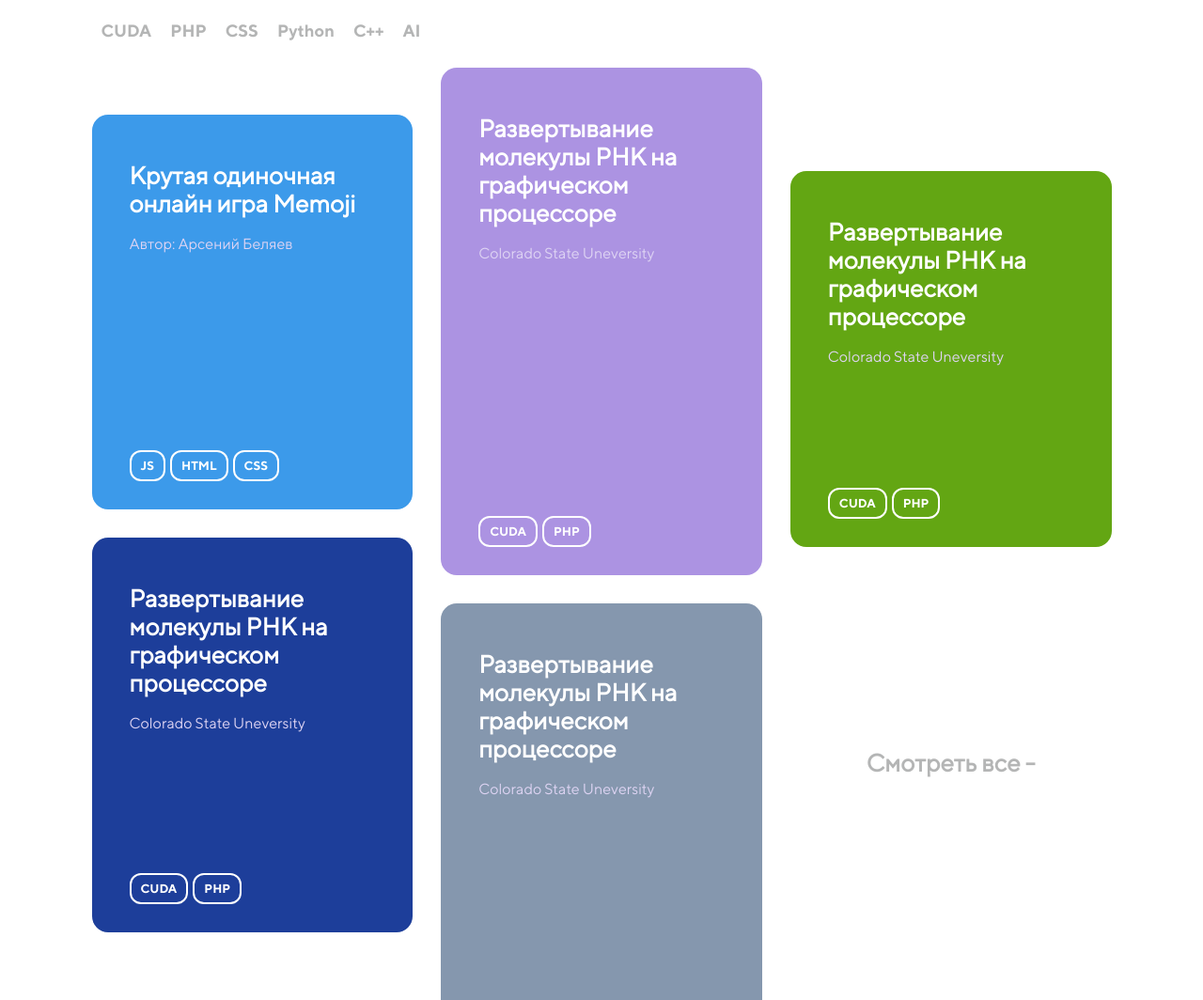
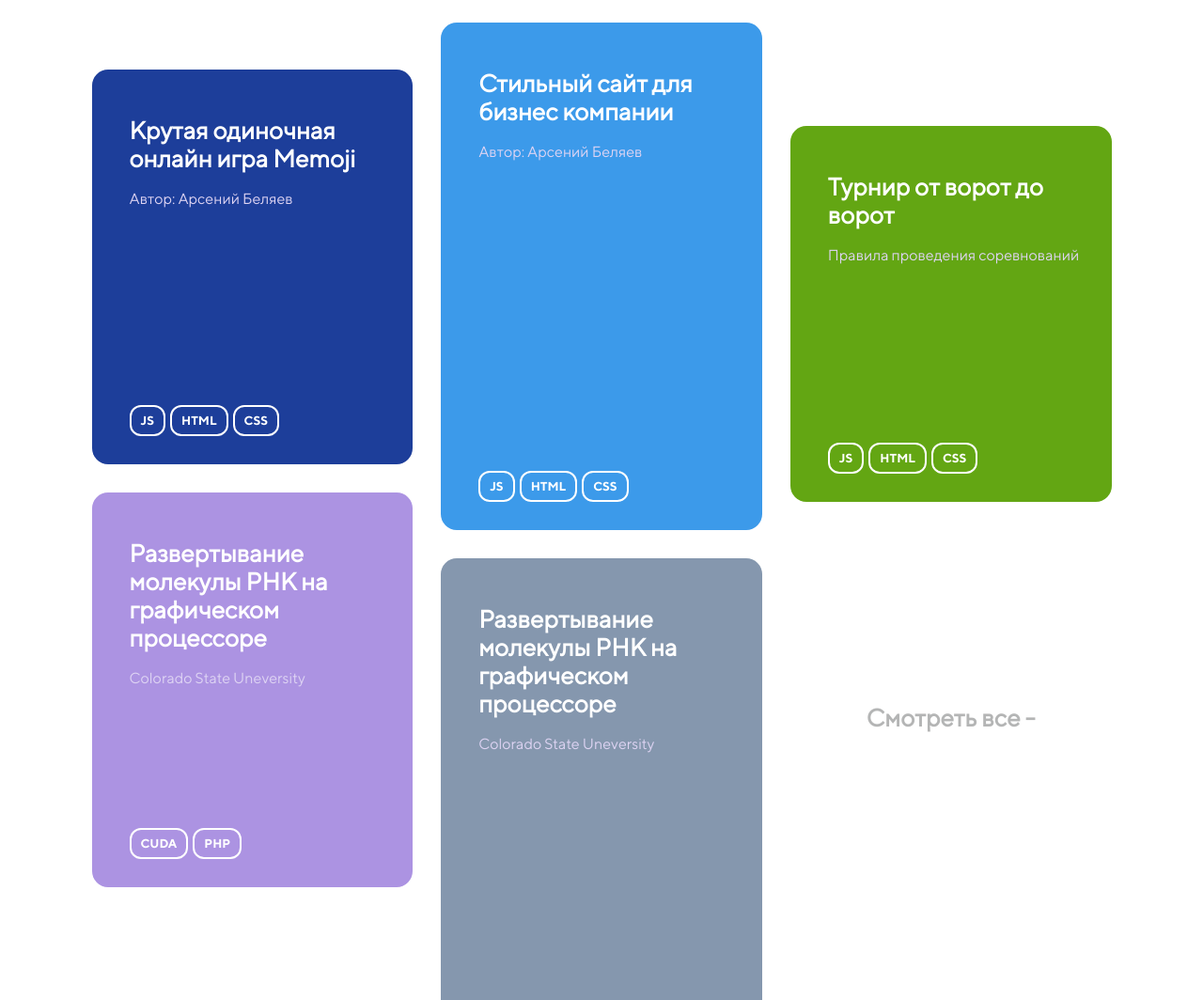
Before and after one commit to arsb29/arsb29, a plain HTML site: page index.html in a window 1280 px wide. Shown: the part 753-1817 px from the top of the page at 94% size. Drawn offline with Linux system fonts and the light colour scheme; files whose address does not match are found by name.

Commit message:
Add files via upload

```diff
--- a/index.html
+++ b/index.html
@@ -5,7 +5,7 @@
 	<meta charset="UTF-8">
 	<meta name="viewport" content="width=device-width, initial-scale=1.0">
 	<link rel="stylesheet" href="css/style.min.css">
-	<title>Главная</title>
+	<title>Арсений Беляев | Frontend-разработчик</title>
 </head>
 
 <body>
@@ -97,20 +97,20 @@
 							<div id="projects" class="works-page__title _anim-items _anim-no-hide">
 								Портфолио, проекты
 							</div>
-							<ul class="works-page__filters">
+							<!-- <ul class="works-page__filters">
 								<li><a href="" class="works-page__filter">CUDA</a></li>
 								<li><a href="" class="works-page__filter">PHP</a></li>
 								<li><a href="" class="works-page__filter">CSS</a></li>
 								<li><a href="" class="works-page__filter">Python</a></li>
 								<li><a href="" class="works-page__filter">C++</a></li>
 								<li><a href="" class="works-page__filter">AI</a></li>
-							</ul>
+							</ul> -->
 							<div class="works-page__table">
 								<div class="works-page__columns">
 									<div class="works-page__column">
 										<div class="works-page__flip flip _anim-items _anim-no-hide">
 											<div class="flip__body">
-												<div class="flip__front bg_blue">
+												<div class="flip__front bg_purple">
 													<div class="flip__title">Крутая одиночная онлайн игра Memoji
 													</div>
 													<div class="flip__description">Автор: Арсений Беляев</div>
@@ -127,9 +127,10 @@
 												</div>
 											</div>
 										</div>
+
 										<div class="works-page__flip flip _anim-items _anim-no-hide">
 											<div class="flip__body">
-												<div class="flip__front bg_purple">
+												<div class="flip__front bg_pink">
 													<div class="flip__title">Развертывание молекулы РНК на графическом процессоре
 													</div>
 													<div class="flip__description">Colorado State Uneversity</div>
@@ -148,18 +149,20 @@
 									<div class="works-page__column">
 										<div class="works-page__flip flip _anim-items _anim-no-hide">
 											<div class="flip__body">
-												<div class="flip__front bg_pink">
-													<div class="flip__title">Развертывание молекулы РНК на графическом процессоре
+												<div class="flip__front bg_blue">
+													<div class="flip__title">Стильный сайт для бизнес компании
 													</div>
-													<div class="flip__description">Colorado State Uneversity</div>
+													<div class="flip__description">Автор: Арсений Беляев</div>
 													<div class="flip__labels">
-														<div class="flip__label">CUDA</div>
-														<div class="flip__label">PHP</div>
+														<div class="flip__label">JS</div>
+														<div class="flip__label">HTML</div>
+														<div class="flip__label">CSS</div>
 													</div>
 												</div>
 												<div class="flip__back">
-													<div class="flip__watch">Смотреть</div>
-													<a class="flip__price popup-link" href="#popup">Прайс-лист</a>
+													<a href="https://arsb29.github.io/business/" target="_blank"
+														class="flip__watch">Смотреть</ф>
+														<a class="flip__price popup-link" href="#popup">Прайс-лист</a>
 												</div>
 											</div>
 										</div>
@@ -185,16 +188,17 @@
 										<div class="works-page__flip flip _anim-items _anim-no-hide">
 											<div class="flip__body">
 												<div class="flip__front bg_green">
-													<div class="flip__title">Развертывание молекулы РНК на графическом процессоре
+													<div class="flip__title">Турнир от ворот до ворот
 													</div>
-													<div class="flip__description">Colorado State Uneversity</div>
+													<div class="flip__description">Правила проведения соревнований</div>
 													<div class="flip__labels">
-														<div class="flip__label">CUDA</div>
-														<div class="flip__label">PHP</div>
+														<div class="flip__label">JS</div>
+														<div class="flip__label">HTML</div>
+														<div class="flip__label">CSS</div>
 													</div>
 												</div>
 												<div class="flip__back">
-													<div class="flip__watch">Смотреть</div>
+													<a href="https://arsb29.github.io/competition/" class="flip__watch">Смотреть</a>
 													<a class="flip__price popup-link" href="#popup">Прайс-лист</a>
 												</div>
 											</div>
```
